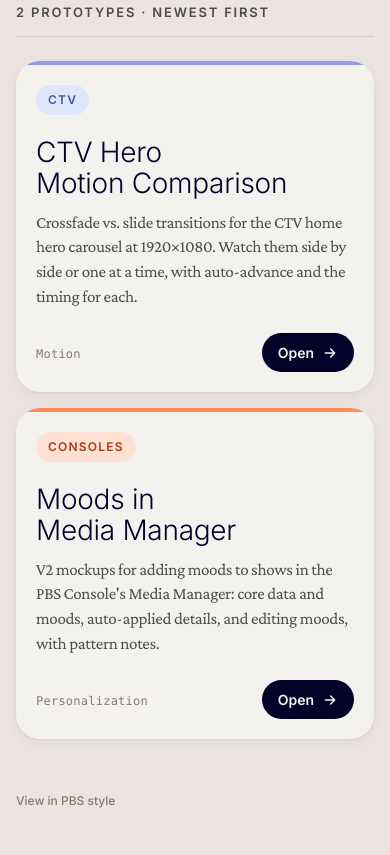
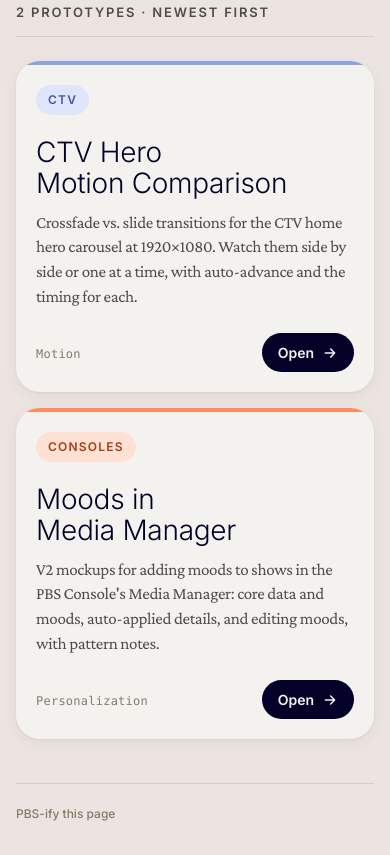
Before and after one commit to mecrocamo/prototypes, a plain HTML site: page index.html in a window 390 px wide. Shown: the part 310-1165 px from the top of the page. Drawn offline with nearby package versions, Linux system fonts and the light colour scheme; a web font is replaced by a local one.

Commit message:
Add a rule above the footer and give the style link a cheekier label
The footer now has a hairline rule aligned with the cards, and the
link reads "PBS-ify this page" / "Un-PBS-ify this page".

Co-Authored-By: Claude Opus 5.5 <noreply@anthropic.com>

```diff
--- a/index.html
+++ b/index.html
@@ -138,7 +138,7 @@
   .toolbtn:hover{background:var(--ink);color:var(--bg)}
 
   /* quiet footer with the style switch */
-  .pagefoot{width:100%;max-width:1040px;margin:0 auto;padding:8px 24px 32px}
+  .pagefoot{width:calc(100% - 48px);max-width:992px;margin:0 auto;padding:18px 0 32px;border-top:1px solid var(--line)}
   .stylelink{font:inherit;font-size:12px;color:var(--ink-3);cursor:pointer;background:none;border:0;padding:4px 0;
     text-decoration:underline;text-decoration-color:transparent;text-underline-offset:3px;
     transition:color .2s ease, text-decoration-color .2s ease}
@@ -202,7 +202,7 @@
     .card{padding:24px 20px 20px}
     .card h2{font-size:28px}
     .card p{font-size:calc(var(--desc-size) - 1px)}
-    .pagefoot{padding:4px 16px 28px}
+    .pagefoot{width:calc(100% - 32px);padding:16px 0 28px}
   }
   @media (prefers-reduced-motion:reduce){*{transition:none!important}}
 </style>
@@ -231,7 +231,7 @@
   </main>
 
   <footer class="pagefoot">
-    <button class="stylelink" id="styleBtn" type="button">View in PBS style</button>
+    <button class="stylelink" id="styleBtn" type="button">PBS-ify this page</button>
   </footer>
 
   <script>
@@ -297,7 +297,7 @@
       function setBrand(b, save){
         if(b==="pbs") document.documentElement.setAttribute("data-brand","pbs");
         else document.documentElement.removeAttribute("data-brand");
-        styleBtn.textContent = b==="pbs" ? "View in personal style" : "View in PBS style";
+        styleBtn.textContent = b==="pbs" ? "Un-PBS-ify this page" : "PBS-ify this page";
         if(save){ try{ localStorage.setItem("proto-brand", b); }catch(e){} }
       }
       setBrand(isPbs()?"pbs":"personal", false);
```
